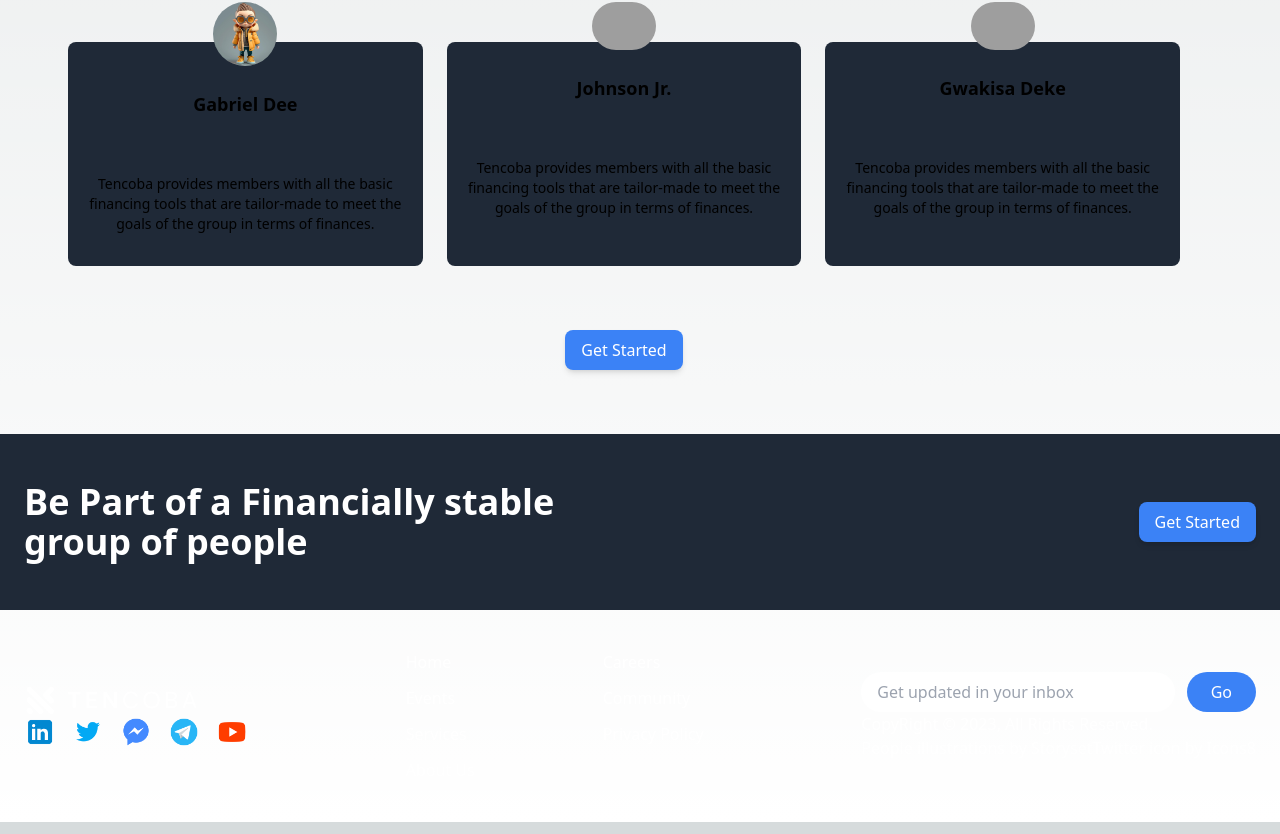
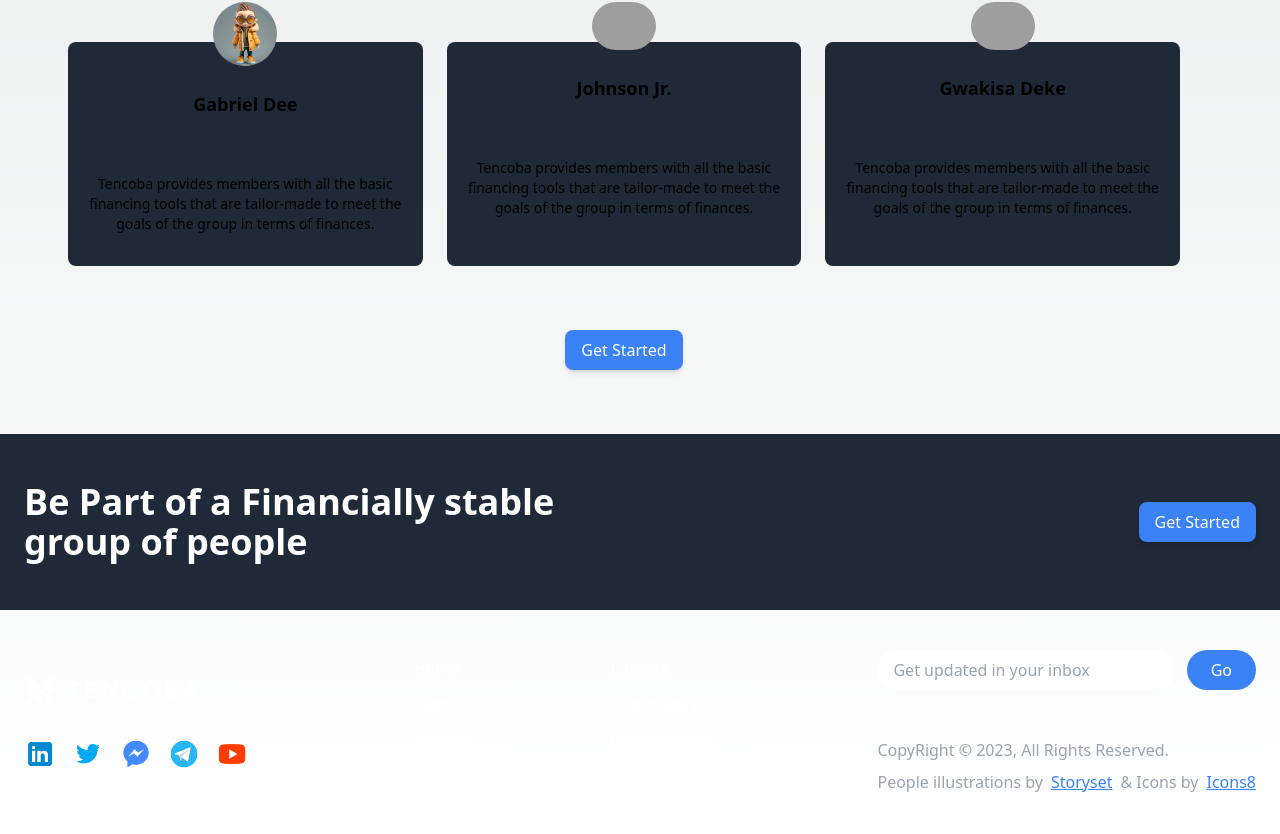
Before and after one commit to johnson419/Tencoba, a Next.js app: page / in a window 1280 px wide. Shown: the part 1410-2244 px from the top of the page. Built offline with nearby package versions, Linux system fonts and the light colour scheme; grey boxes are pictures that could not be loaded.

Commit message:
beautified Footer

```diff
--- a/components/Footer.js
+++ b/components/Footer.js
@@ -3,10 +3,7 @@ const Footer = () => {
     <footer className="bg-veryDarkBlue">
       <div className="container flex flex-col items-center justify-between px-6 py-10 mx-auto space-y-8 md:flex-row md:space-y-0">
         <div className="flex flex-col-reverse items-center justify-between space-y-12 md:flex-col md:space-y-0 md:items-start">
-            <div className="mx-auto my-6 text-center text-white md:hidden">
-              CopyRight &copy; 2023, All Rights Reserved.
-            </div>
-            <div>
+          <div className="flex mb-8">
             <img src="/logo.png" alt="logo" className="h-8" />
           </div>
           <div className="flex justify-center space-x-4">
@@ -57,23 +54,34 @@ const Footer = () => {
 
         <div className="flex flex-col justify-between">
           <form action="">
-              <div className="flex space-x-3">
+            <div className="flex space-x-3 mb-12">
               <input
                 type="text"
                 className="flex-1 px-4 rounded-full focus:outline-none"
                 placeholder="Get updated in your inbox"
               />
-                <button
-                  className="px-6 py-2 text-white rounded-full bg-blue-500 hover:bg-blue-300 focus:outline-none"
-                >
+              <button className="px-6 py-2 text-white rounded-full bg-blue-500 hover:bg-blue-300 focus:outline-none">
                 Go
               </button>
             </div>
           </form>
           <div className="flex flex-col hidden text-white md:block">
-              <p>CopyRight &copy; 2023, All Rights Reserved.</p>
-              <a href="https://storyset.com/people">People illustrations by Storyset</a>
-              <a target="_blank" href="https://icons8.com/icon/13963/twitter">Twitter</a> icon by <a target="_blank" href="https://icons8.com">Icons8</a>
+            <p className="text-gray-400">
+              CopyRight &copy; 2023, All Rights Reserved.
+            </p>
+            <div className="mt-2 flex items-center space-x-2">
+              <p className="text-gray-400">People illustrations by</p>
+              <a
+                href="https://storyset.com/people"
+                className="text-blue-500 underline"
+              >
+                Storyset
+              </a>
+              <p className="text-gray-400">& Icons by</p>
+              <a href="https://icons8.com" className="text-blue-500 underline">
+                Icons8
+              </a>
+            </div>
           </div>
         </div>
       </div>
```
Lines whose indentation alone changed are shown as unchanged.
